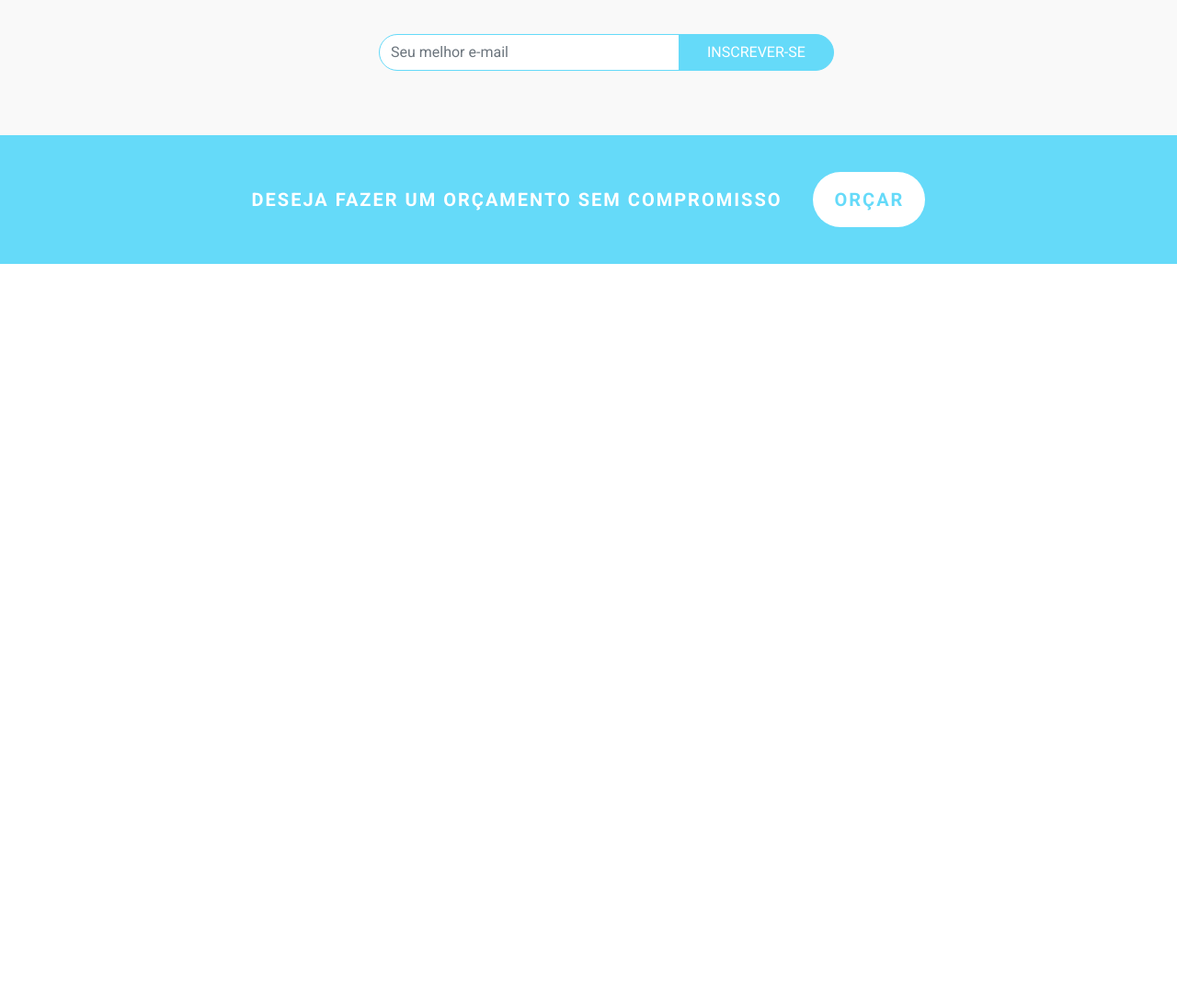
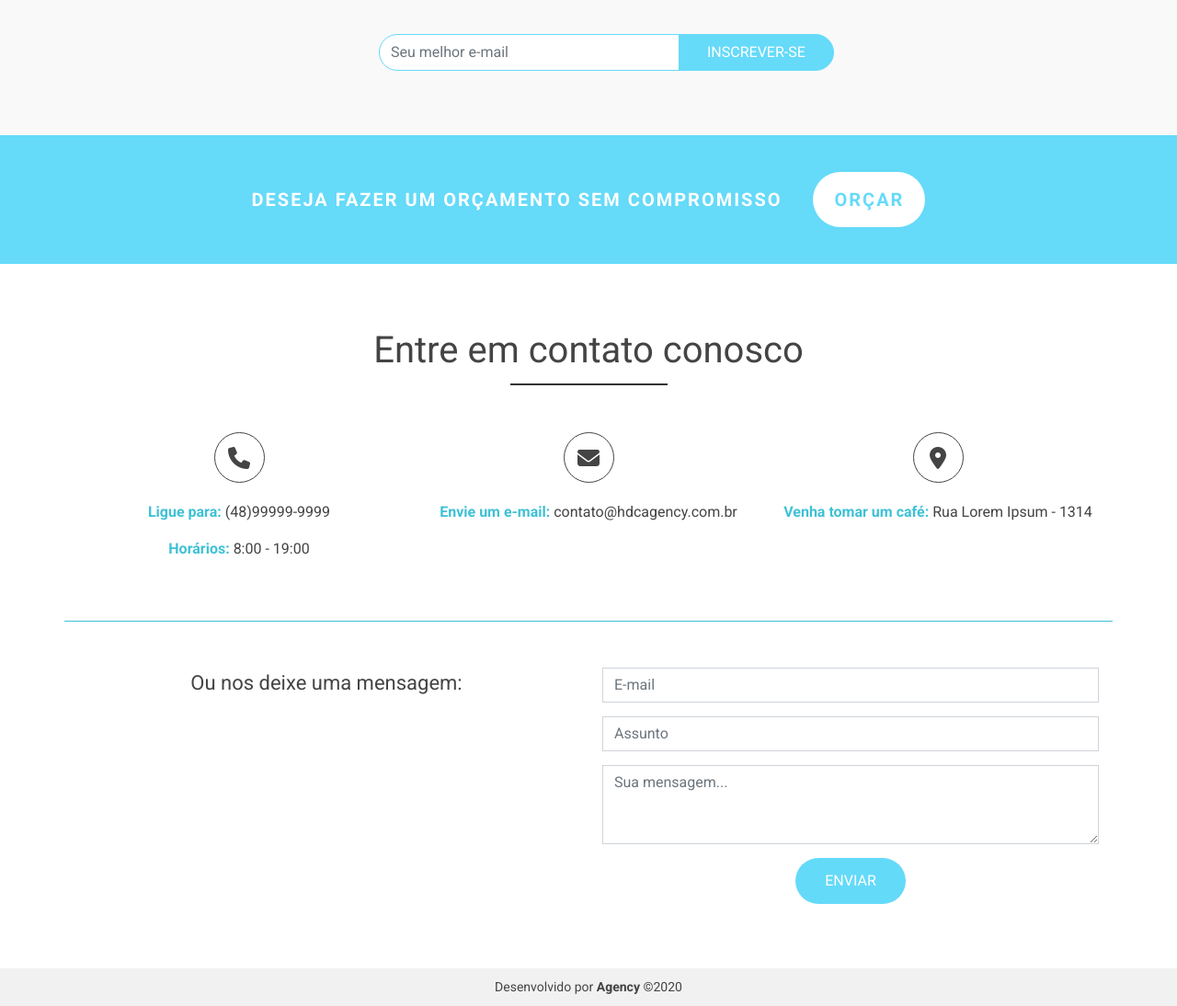
Before and after one commit to JoanaLOliveira/CursoBootstrap, a plain HTML site: page index.html in a window 1280 px wide. Shown: the part 4740-5834 px from the top of the page at 92% size. Before the commit the page ends 5027 px from the top, so only its background shows below. Drawn offline with nearby package versions, Linux system fonts and the light colour scheme; a script that the page names is missing.

Commit message:
Footer com boots

```diff
--- a/css/styles.css
+++ b/css/styles.css
@@ -349,3 +349,78 @@ header, .navbar{
     width: auto;
     letter-spacing: 2px;
 }
+
+/* Footer */
+
+#contact-area{
+    text-align: center;
+}
+
+.contact-box{
+    padding-bottom: 50px;
+    margin-bottom: 50px;
+    border-bottom: 1px solid  #3ec1d5;
+}
+
+.contact-box i{
+    color: #444;
+    border: solid 1px #444;
+    border-radius: 50%;
+    width: 55px;
+    height: 55px;
+    line-height: 55px;
+    font-size: 24px;
+    margin-bottom: 20px;
+}
+
+.contact-box p{
+    font-size: 16px;
+}
+
+.contact-title{
+    font-weight: bold;
+    color: #3ec1d5;
+}
+
+#msg-box p{
+    font-size: 22px;
+}
+
+#contact-form input[type="text"], #contact-form input[type="email"], #contact-form textarea{
+    margin-bottom: 15px;
+    border-radius: 0;
+}
+
+#contact-form .main-btn{
+    width: 120px;
+    height: 50px;
+}
+
+#contact-form .main-btn:hover{
+    color: #3ec1d5;
+}
+
+/* Copy */
+
+#copy-area{
+    background-color: #f1f1f1;
+}
+
+#copy-area .container{
+    padding: 10px 0;
+    text-align: center;
+}
+
+#copy-area .container p{
+    margin-bottom: 0;
+}
+
+#copy-area .container a{
+    font-weight: bold;
+    color: #444;
+}
+
+#copy-area .container a:hover{
+    text-decoration: none;
+    color: #3ec1d5;
+}
--- a/index.html
+++ b/index.html
@@ -296,6 +296,53 @@
             </div>
         </div>
     </main>
+    <!-- RODAPE -->
+    <footer>
+        <div id="contact-area">
+            <div class="container">
+                <div class="row">
+                    <div class="col-md-12">
+                        <h3 class="main-title">Entre em contato conosco</h3>
+                    </div>
+                    <div class="col-md-4 contact-box">
+                        <i class="fas fa-phone"></i>
+                        <p><span class="contact-title">Ligue para:</span> (48)99999-9999</p>
+                        <p><span class="contact-title">Horários:</span> 8:00 - 19:00</p>
+                    </div>
+                    <div class="col-md-4 contact-box">
+                        <i class="fas fa-envelope"></i>
+                        <p><span class="contact-title">Envie um e-mail:</span> contato@hdcagency.com.br</p>
+                    </div>
+                    <div class="col-md-4 contact-box">
+                        <i class="fas fa-map-marker-alt"></i>
+                        <p><span class="contact-title">Venha tomar um café:</span> Rua Lorem Ipsum - 1314</p>
+                    </div>
+                    <div class="col-md-6" id="msg-box">
+                        <p>Ou nos deixe uma mensagem:</p>
+                    </div>
+                    <div class="col-md-6" id="contact-form">
+                        <form action="">
+                            <input type="email" class="form-control" placeholder="E-mail" name="email">
+                            <input type="text" class="form-control" placeholder="Assunto" name="subject">
+                            <textarea class="form-control" rows="3" placeholder="Sua mensagem..." name="message"></textarea>
+                            <input type="submit" class="main-btn" value="Enviar">
+
+                        </form>
+                    </div>
+                </div>
+            </div>
+        </div>
+        <div id="copy-area">
+            <div class="container">
+                <div class="row">
+                    <div class="col-md-12">
+                        <p>Desenvolvido por <a href="https://www.google.com.br" target="_blank">Agency</a> &copy;2020</p>
+                    </div>
+                </div>
+            </div>
+        </div>
+    </footer>
+    <!-- Scripts do projeto -->
     <script src="js/scripts.js"></script>
 </body>
 </html>
```
